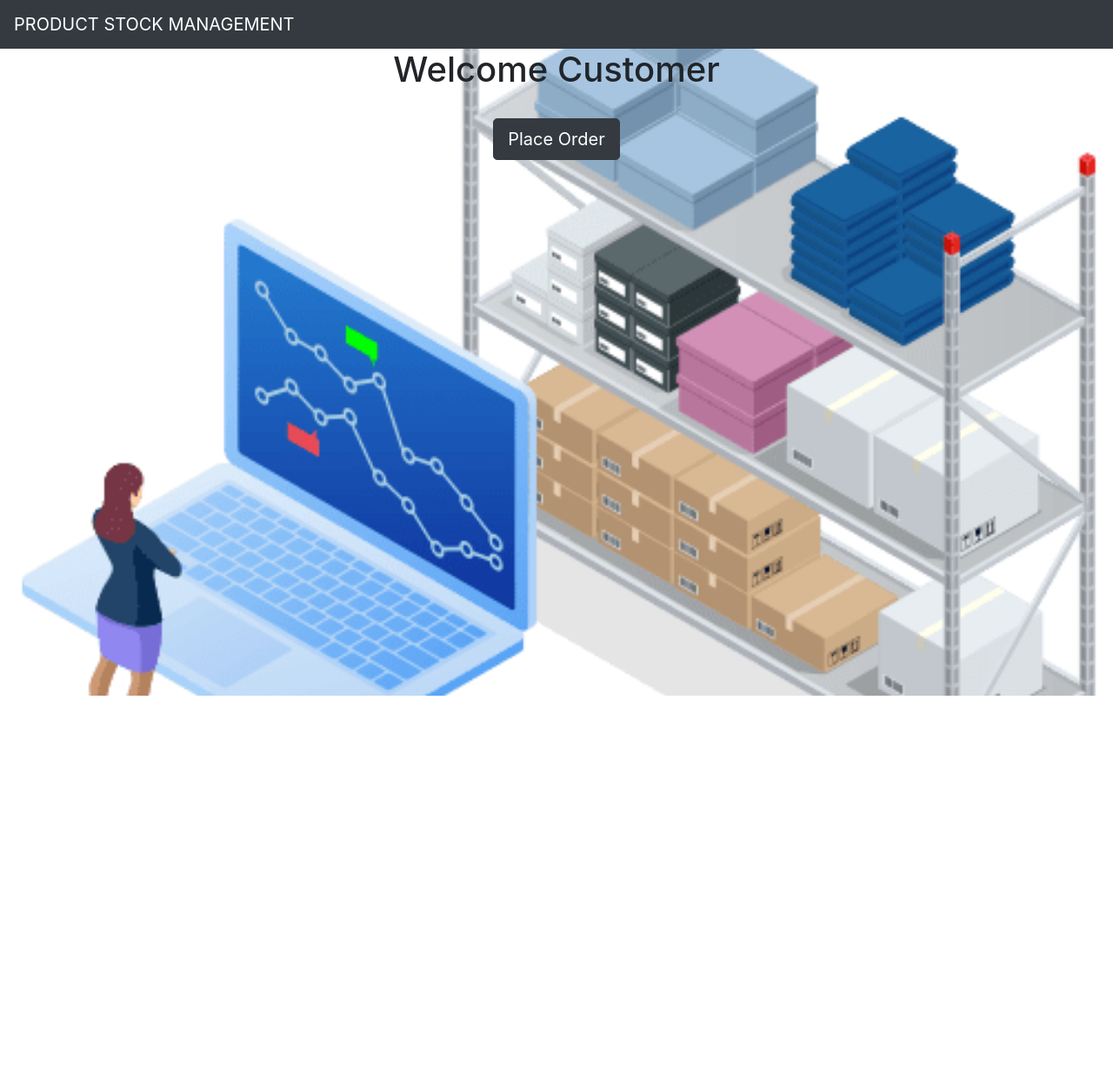
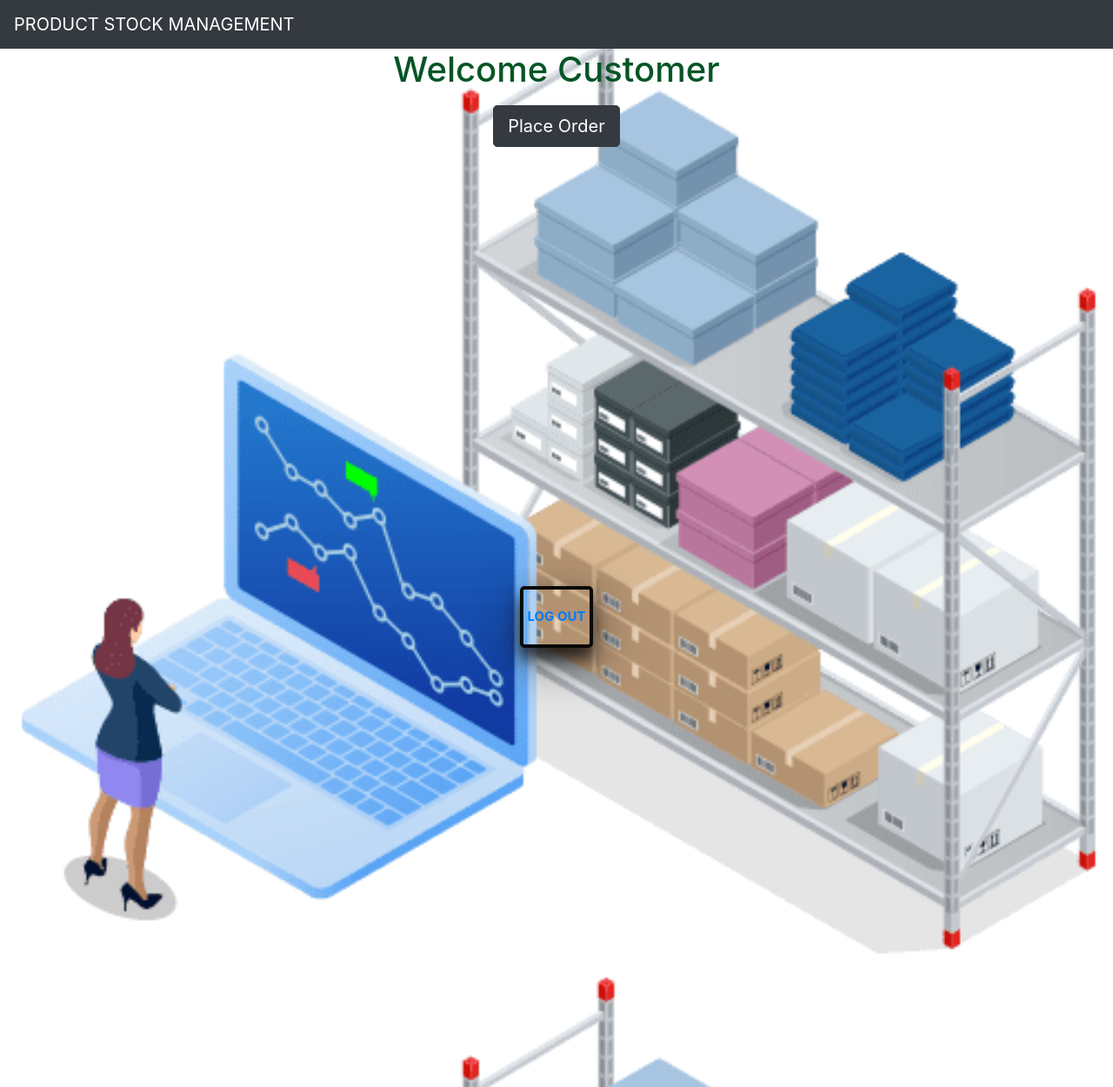
Before and after one commit to Hrishikesh007733/stock_management, a Django app: page /cushomepage/ in a window 1280 px wide. Shown: the whole page at 87% size. Before the commit the page ends 800 px from the top, so only its background shows below. Run offline with Django 3.2, Linux system fonts and the light colour scheme.

Commit message:
created css logout

```diff
--- /dev/null
+++ b/demo/mysite/myapp/static/myapp/loginbuth.css
@@ -0,0 +1,51 @@
+body {
+    font-size: 5%;
+}
+.container {
+    padding: 500px;
+  }
+  button,
+  button::after {
+    -webkit-transition: all 0.3s;
+    -moz-transition: all 0.3s;
+    -o-transition: all 0.3s;
+    transition: all 0.3s;
+  }
+  button {
+    background: none;
+    border: 4px solid rgb(8, 8, 8);
+    border-radius: 5px;
+    box-shadow: 0 12px 16px 0 rgba(8, 8, 8, 0.658), 0 17px 50px 0 rgba(24, 23, 23, 0.616);
+    color: #fff;
+    display: block;
+    font-size: 15px;
+    font-weight: bold;
+    margin: 5px ;
+    padding: 20px 5px;
+    position: relative;
+    text-transform: uppercase;
+  }
+  button::before,
+  button::after {
+    background: rgba(231, 28, 28, 0.692);
+    box-shadow: black;
+    content: '';
+    position: absolute;
+    z-index: -1;
+  }
+  button:hover {
+
+    color: #b41e1e;
+  }
+  .button3::after {
+    height: 0;
+    left: 50%;
+    top: 50%;
+    width: 0;
+  }
+  .button3:hover:after {
+    height: 100%;
+    left: 0;
+    top: 0;
+    width: 100%;
+  }
--- a/demo/mysite/myapp/static/myapp/productlist.css
+++ b/demo/mysite/myapp/static/myapp/productlist.css
@@ -1,6 +1,6 @@
 table{
      width: 400px;
-     box-shadow: 12px 12px 20px 6px #2e6da4;
+     box-shadow: 0 12px 16px 0 rgba(36, 184, 6, 0.411), 0 17px 50px 0 rgba(5, 170, 41, 0.493);
 }
 
 table, td, th{
--- a/demo/mysite/myapp/templates/myapp/base.html
+++ b/demo/mysite/myapp/templates/myapp/base.html
@@ -4,7 +4,8 @@
     <head>
         <link rel="stylesheet" href="https://cdn.jsdelivr.net/npm/bootstrap@4.5.3/dist/css/bootstrap.min.css" integrity="sha384-TX8t27EcRE3e/ihU7zmQxVncDAy5uIKz4rEkgIXeMed4M0jlfIDPvg6uqKI2xXr2" crossorigin="anonymous">
         <link rel="stylesheet" href="{% static 'myapp/style.css' %}">
-        <title> Productr Stock Management </title>
+        <link rel="stylesheet" href="{% static 'myapp/loginbuth.css' %}">
+        <title> Product Stock Management </title>
         <style>
             body{
                 background: url('{% static "myapp/image/mp_home2.png" %}')no-repeat center center fixed;
--- a/demo/mysite/myapp/templates/myapp/cushomepage.html
+++ b/demo/mysite/myapp/templates/myapp/cushomepage.html
@@ -3,15 +3,23 @@
 <!DOCTYPE html>
         <html lang="en">
          <head>
+
            {% block body %}
             <meta charset="UTF-8">
             <meta name="viewport" content="width=device-width, initial-scale=1.0">
             <title>Product Stock Management</title>
          </head>
+         <style>
+
+
+         </style>
 
          <body>
-            <center><h1>Welcome Customer</h1></center><br>
+            <center><h1 style="color: rgb(4, 85, 38);">Welcome Customer</h1></center><br>
             <center><a class="btn btn-dark btn-lg" href="/orderplace/" role="button">Place Order</a></center>
+            <div class="container">
+             <center> <button type="button" class="button3"><a href="/">log out</a></button></center>
+            </div>
           {% endblock %}
          </body>
         </html>
--- a/demo/mysite/myapp/templates/myapp/homepage.html
+++ b/demo/mysite/myapp/templates/myapp/homepage.html
@@ -19,6 +19,9 @@
         <center><a class="btn btn-success btn-lg" href="/add_stock/" role="button">Add Stock</a></center><br>
         <center><a class="btn btn-warning btn-lg" href="/productlist/" role="button">Product List</a></center><br>
         <center><a class="btn btn-dark btn-lg" href="/supplierorder/" role="button">Supplier</a></center>
+        <div class="container">
+          <center> <button type="button" class="button3"><a href="/">log out</a></button></center>
+         </div>
        </body>
        {% endblock %}
 
--- a/demo/mysite/myapp/templates/myapp/orderplace.html
+++ b/demo/mysite/myapp/templates/myapp/orderplace.html
@@ -25,7 +25,7 @@
        <center> <table class="placeorder">
             <thead>
              <tr>
-              <th scope="col">Customer Name</th>
+              <th scope="col">CUSTOMER NAME</th>
               <th scope="col"><input type="text" name="c_name" id="c_name" required placeholder="enter the customer name"required></th>
              </tr>
             </thead>
```
Also changed, not shown: demo/mysite/myapp/templates/myapp/add_stock.html (+8 -9 lines).
